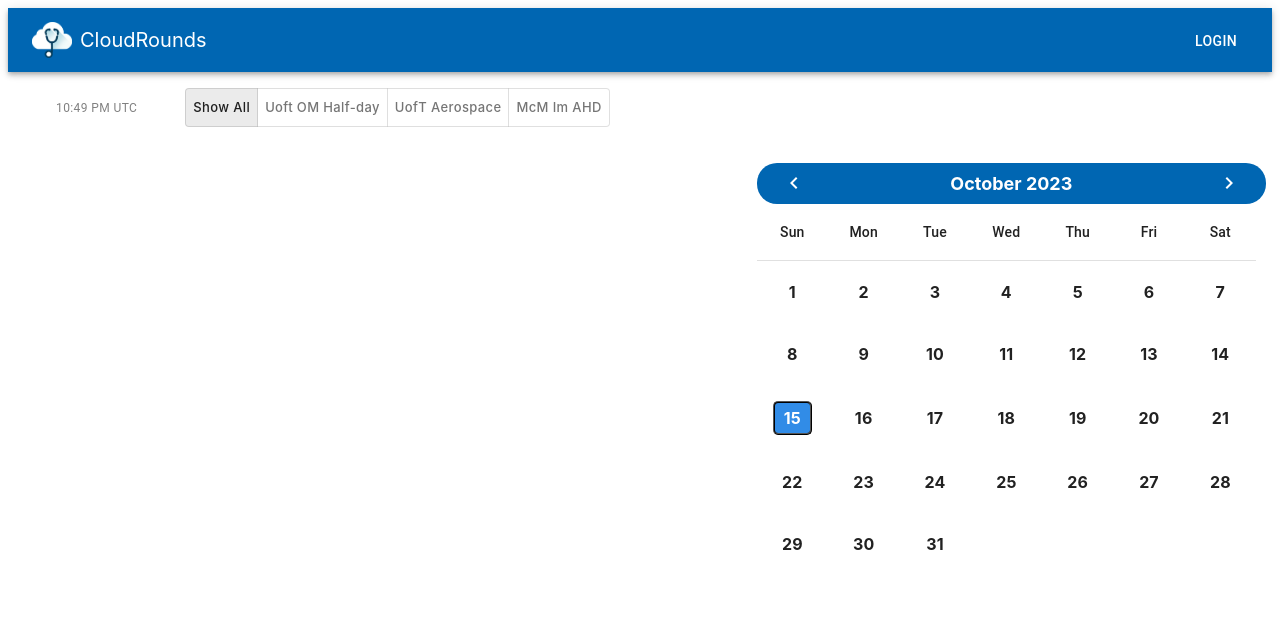
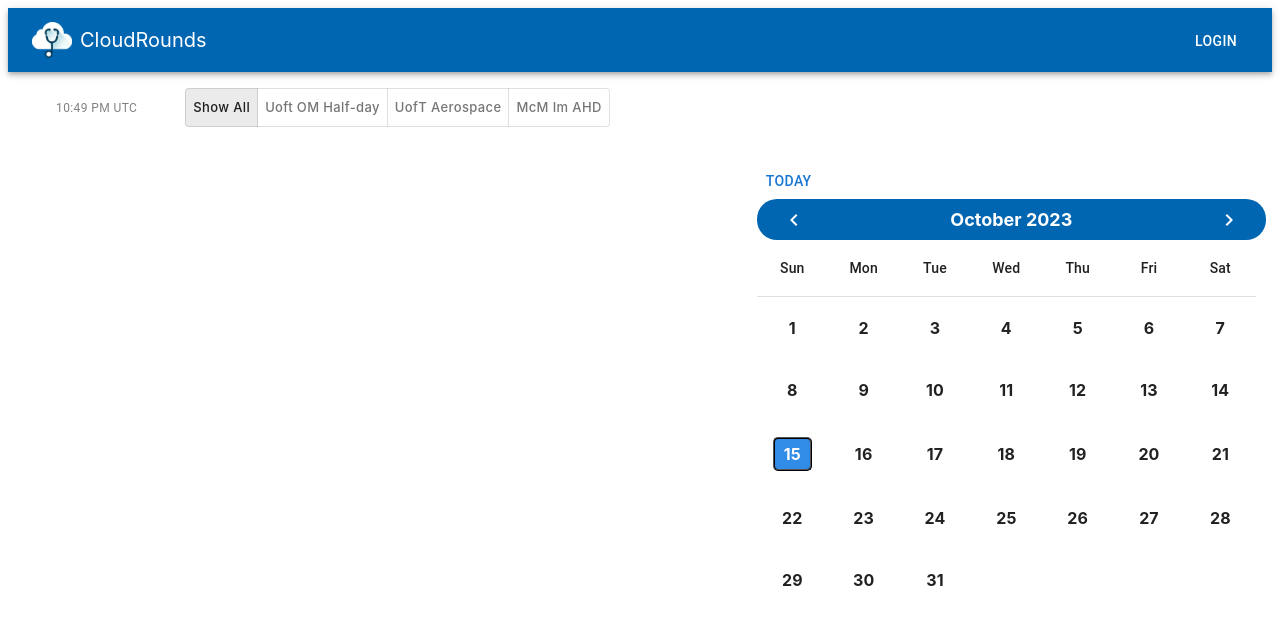
Before and after one commit to sharefd/CRnode, a React (Vite) app in the folder client/: page /articles in a window 1280 px wide. Shown: the top 624 px of the page. Built offline with nearby package versions, Linux system fonts and the light colour scheme.

Commit message:
added today button

```diff
--- a/client/src/articles/calendar/ArticleCalendar.jsx
+++ b/client/src/articles/calendar/ArticleCalendar.jsx
@@ -13,6 +13,11 @@ const ArticleCalendar = ({ articles }) => {
     const newDate = new Date(date);
     newDate.setMonth(newDate.getMonth() + offset);
     setDate(newDate);
+  };
+
+    const goToToday = () => {
+    setDate(new Date()); // Set the date to the current date
+    setSelected(false); // Clear the selected date
   };
 
   const month = date.getMonth();
@@ -59,10 +64,20 @@ const ArticleCalendar = ({ articles }) => {
 
   return (
     <div id='calendar-container'>
+
+
+          <Button id="today-button" onClick={goToToday}>
+          Today
+        </Button>
+
       <div id='calendar-header'>
         <Button id='prev-month' onClick={() => changeMonth(-1)}>
           <ChevronLeft />
+
+
         </Button>
+
+
         <span id='current-month-year'>{`${monthNames[month]} ${year}`}</span>
         <Button id='next-month' onClick={() => changeMonth(1)}>
           <ChevronRight />
```
